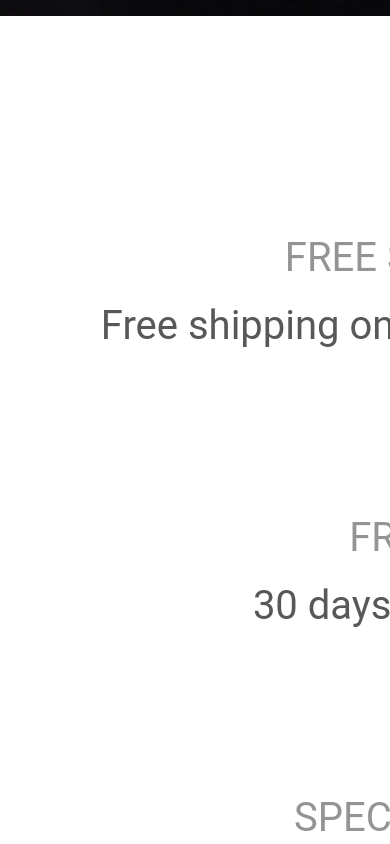
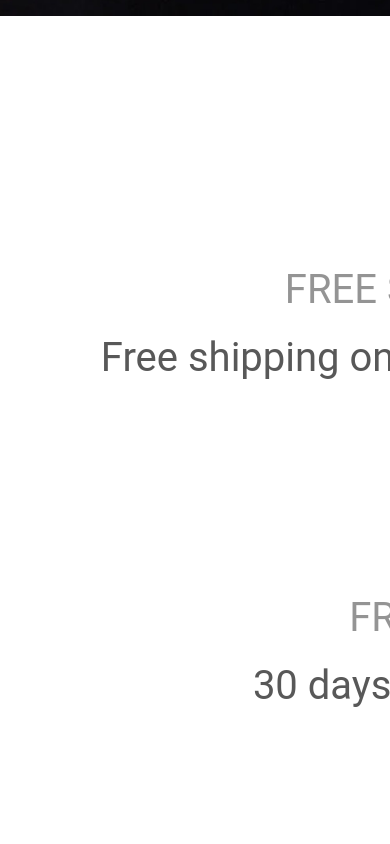
Before and after one commit to RyanMdg/capstone-project, a Next.js app in the folder Front-end/clientside/: page / in a window 390 px wide. Shown: the part 960-1804 px from the top of the page. Built offline with nearby package versions, Linux system fonts and the light colour scheme.

Commit message:
first sec

```diff
--- a/Front-end/clientside/src/app/components/firstsec.js
+++ b/Front-end/clientside/src/app/components/firstsec.js
@@ -5,7 +5,7 @@ import "../globals.css";
 const firstsec = () => {
   return (
     <div className=" flex my-7 justify-center screen2:w-[250%] screen3:w-[200%]">
-      <div className=" mt-[5rem] grid md:grid-cols-3 text-center gap-[3rem]">
+      <div className=" mt-[5rem] screen2:my-[7rem] grid md:grid-cols-3 text-center screen2:gap-[6rem] gap-[3rem]">
         <div className=" flex gap-2 flex-col items-center screen2:text-[2.5rem] screen3:text-[2.5rem]">
           <LiaShippingFastSolid className="text-[3rem] text-[#322626c3] screen2:text-[6rem] " />
           <h1 className="text-[#0000006b]">FREE SHIP ALL ORDER</h1>
```
